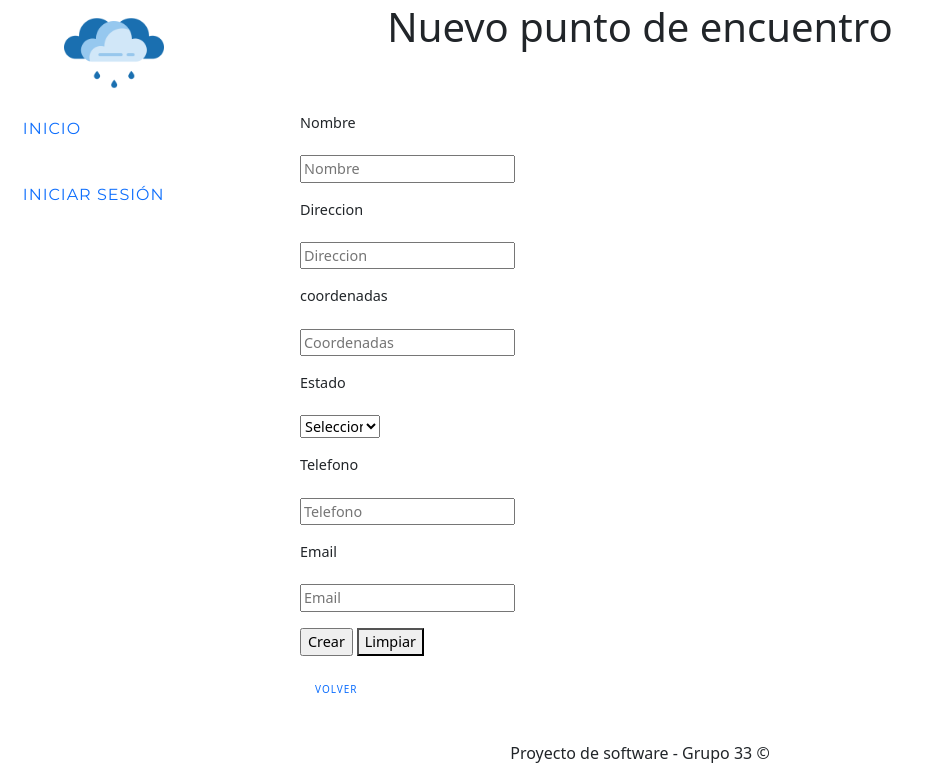
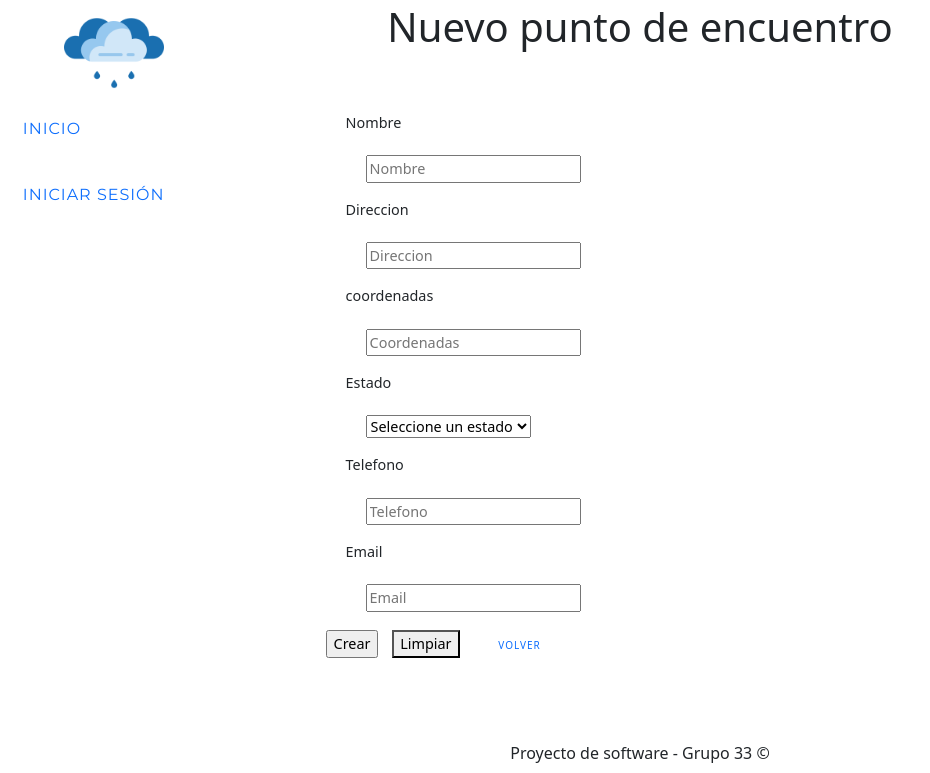
Before and after one commit to BautBodrone/ProyectoDeSoftware2021, a Flask app: template app/templates/puntosDeEncuentro/new.html in a window 1280 px wide. Shown: the part 27-800 px from the top of the page, without its empty margins (0-930 px from the left). Run offline with Flask 2, Linux system fonts and the light colour scheme; the template is opened without the code that fills it, so the values that code supplies are empty.

Commit message:
layout refactorizado

```diff
--- a/app/static/sidenavbar.js
+++ b/app/static/sidenavbar.js
@@ -1,5 +1,6 @@
 var mini = true;
 function toggleNavbar() {
+
     if (mini) {
         console.log("opening sidebar");
         document.getElementById("navbar").style.width = "300px";
--- a/app/static/style.css
+++ b/app/static/style.css
@@ -4,15 +4,32 @@ body {
   font-family: 'Montserrat', Helvetica, sans-serif;
   font-size: 1em;
   min-height: 100vh;
-
   height: 100%;
 }
+#content{
+  margin-left: 2%;
+}
 form label, form select, form option{
+  display: block;
+
+}
+  form div label, form div select, form div option{
   display: inline-block;
-  width: 80px;
+  margin-bottom: 2%;
+
 }
 form button{
   margin-right: 20px;
+  width: auto;
+}
+
+form h5 {
+  margin-bottom: 20px;
+}
+form label{
+  margin-left: 20px;
+  width: auto;
+  text-align: justify;
 }
 .header {
   padding: 30px;
@@ -27,7 +44,7 @@ form button{
 }
 
 #footer {
-  position:fixed;
+  position:fixed ;
   bottom:0;
   min-height:2em;
   text-align: center;
@@ -157,10 +174,15 @@ a.page {
 
   }
 
+  .navbar{
+    width: 300px;
+  }
 
 }
 @media screen and (min-width: 360px) and ( max-width:768px)  {
-    .content{
+
+
+  .content{
 
       display:grid;
       width: 100%;
@@ -168,6 +190,8 @@ a.page {
       font-size: x-small;
 
     }
+
+
     .content table  {
       align-content: center;
       table-layout:fixed;
@@ -182,6 +206,10 @@ a.page {
       width: 72px;
       height: 30px;
       font-size: small;
+    }
+    .navbar{
+      width: 100%;
+
     }
   }
 
--- a/app/templates/layout.html
+++ b/app/templates/layout.html
@@ -50,7 +50,7 @@
       {% endblock %}
     </div>
 
-    <div class="navbar" id="navbar" onmouseover="toggleNavbar()" onmouseout="toggleNavbar()">
+    <div class="navbar" id="navbar" >
     {% block navbar %}
       <a href="/" class="navbar" id="home" >Inicio</a>
       {% if is_authenticated(session) %}
--- a/app/templates/puntosDeEncuentro/new.html
+++ b/app/templates/puntosDeEncuentro/new.html
@@ -27,6 +27,7 @@
 
 {% block content %}
   <form action="{{ url_for('puntos_create') }}" method="POST">
+
     <p>
       <label>Nombre<label></br>
       <input name="nombre" placeholder="Nombre" required/>
@@ -51,16 +52,17 @@
     </p>
     <p>
       <label>Telefono<label></br>
-      <input name="telefono" placeholder="Telefono"/>
+      <input name="telefono" placeholder="Telefono" required/>
     </p>
     <p>
       <label>Email<label></br>
-      <input name="email" placeholder="Email"/>
+      <input name="email" placeholder="Email" required/>
     </p>
     <p>
-      <input type="submit" value="Crear">
+      <input type="submit" value="Crear" style="margin-right:10px">
       <button type="reset">Limpiar</button>
+      <a href="{{ url_for('puntos_index') }}" class="link" style="float:center">Volver</a>
     </p>
   </form>
-  <a href="{{ url_for('puntos_index') }}" class="link">Volver</a>
+
 {% endblock %}
--- a/app/templates/user/index.html
+++ b/app/templates/user/index.html
@@ -15,7 +15,8 @@
 {% endblock %}
 
 {% block content %}
-<a href="{{ url_for('user_new') }}" class="link" style="float:right;  margin-top: 5px;" >Nuevo</a>
+<div>
+<a href="{{ url_for('user_new') }}" class="link" style="float:right;  margin-top: 5px; width:75px" >Nuevo</a>
 <form action="{{ url_for('user_filtro') }}" method="POST">
   <h4>Filtrar</h4>
       <input name="first_name" placeholder="Nombre" />
@@ -27,6 +28,8 @@
       <input type="submit" value="Filtrar">
     </form>
   <br>
+</div>
+
   <table>
     <tr>
         <th>  Email  </th>
```
Also changed, not shown: app/templates/config/edit.html (+7 -6 lines), app/templates/puntosDeEncuentro/index.html (+5 -2 lines), app/templates/user/new.html (+4 -4 lines).
